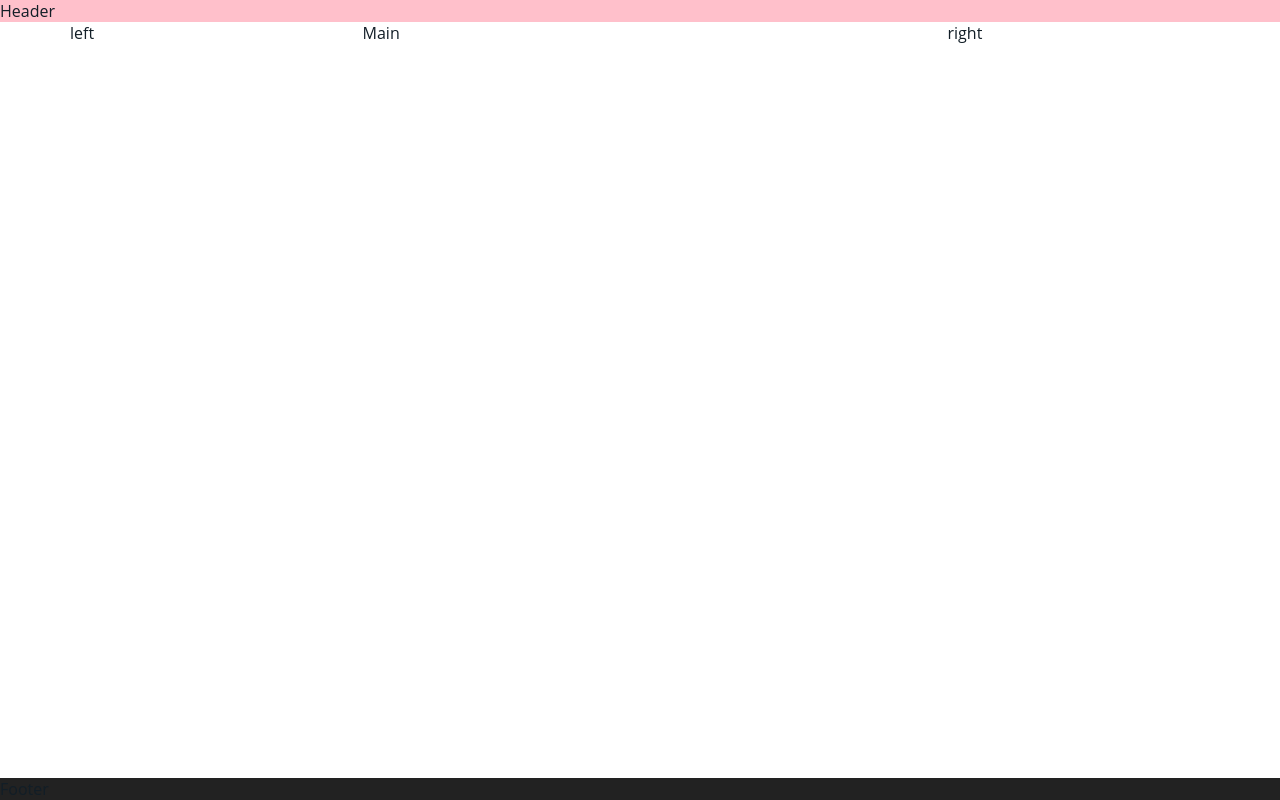
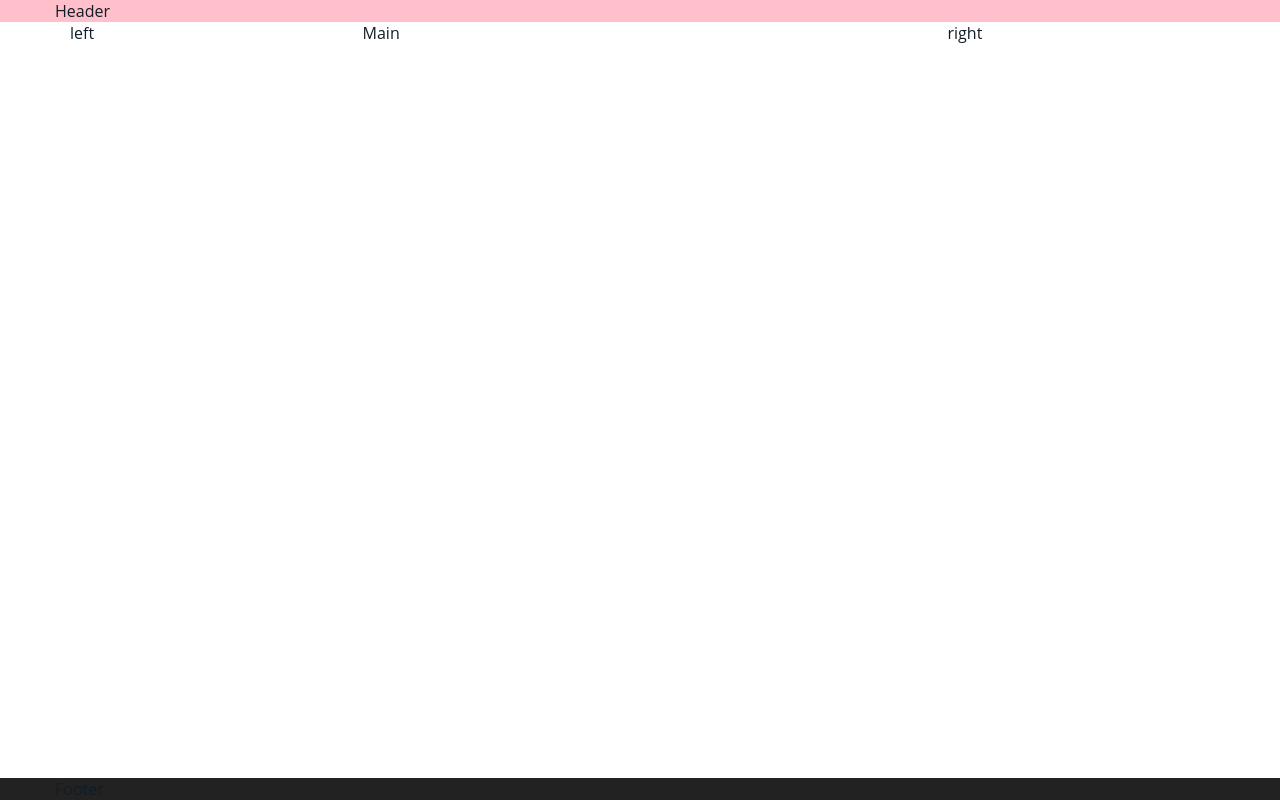
Before and after one commit to SergeyZaligin/gulpb, a website: page src/index.html in a window 1280 px wide. Drawn offline with nearby package versions, Linux system fonts and the light colour scheme; files that its build step writes are made by us from their sources.

Commit message:
second commit

```diff
--- a/src/index.html
+++ b/src/index.html
@@ -9,7 +9,11 @@
 </head>
 <body>
 
-	  <header class="header">Header</header>
+	  <header class="header">
+	  	<div class="container">
+	  		Header
+	  	</div>
+	  </header>
 
 	  <div class="content">
 	  	<div class="container">
@@ -25,7 +29,11 @@
 	  	</div>
 	  </div>
 
-	  <footer class="footer">Footer</footer>
+	  <footer class="footer">
+	  	<div class="container">
+	  		Footer
+	  	</div>
+	  </footer>
 
 	<script src="https://ajax.googleapis.com/ajax/libs/jquery/3.3.1/jquery.min.js"></script>
 	<script src="/js/main.min.js"></script>
```
Lines whose indentation alone changed are shown as unchanged.
